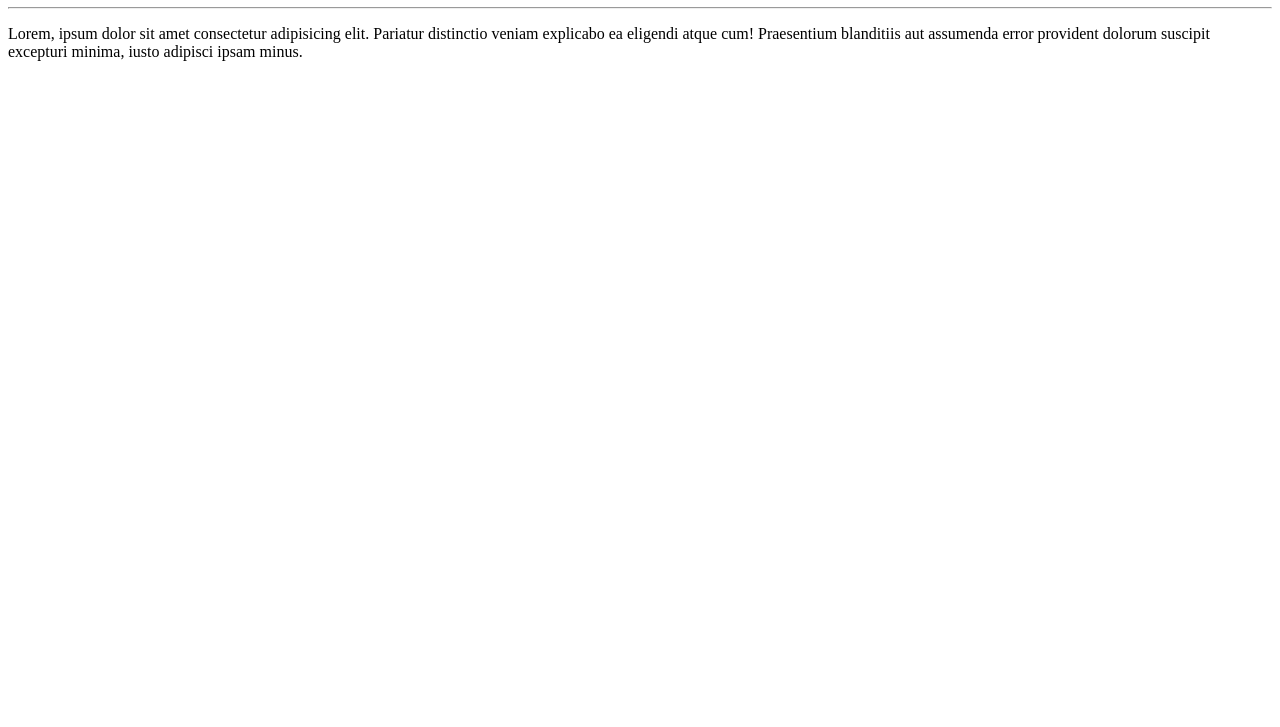
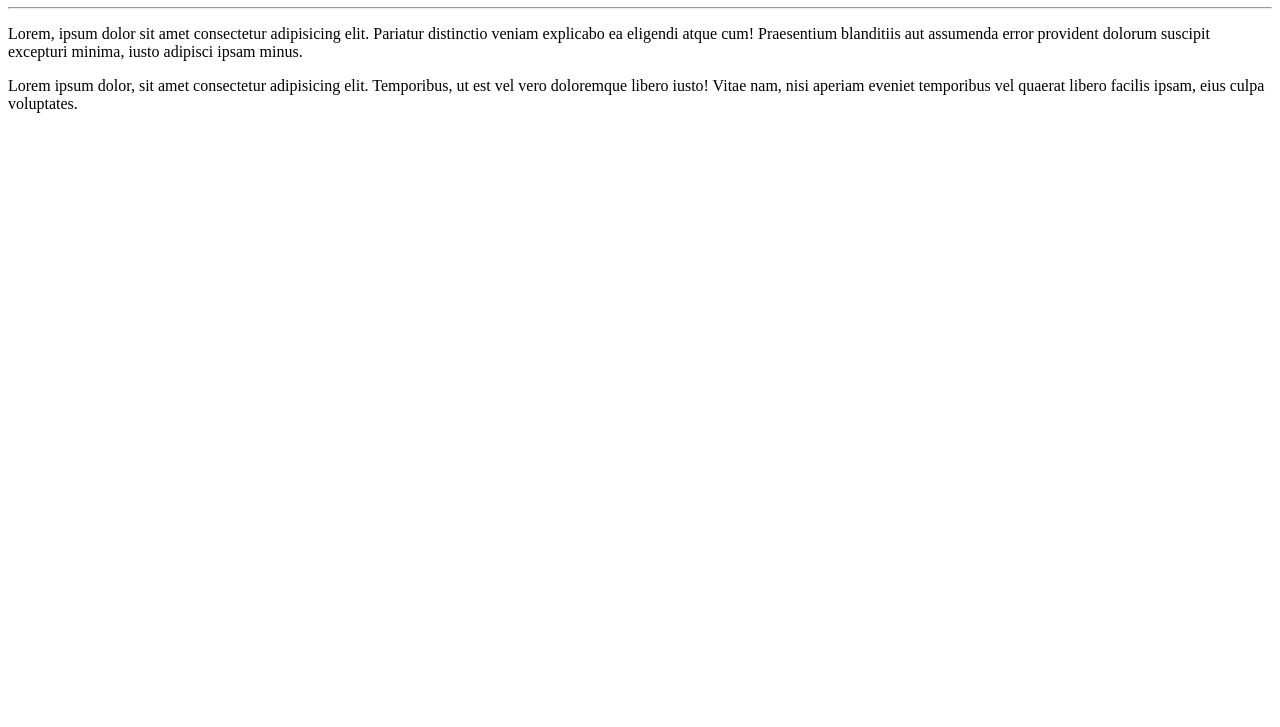
Before and after one commit to pedro0xavier/test-repository, a plain HTML site: page site-exemplo/index.html in a window 1280 px wide. Shown: the part 73-800 px from the top of the page. Drawn offline with Linux system fonts and the light colour scheme.

Commit message:
Adicionei um parágrafo

```diff
--- a/site-exemplo/index.html
+++ b/site-exemplo/index.html
@@ -9,5 +9,6 @@
     <h1>Olá, mundo</h1>
     <hr>
     <p>Lorem, ipsum dolor sit amet consectetur adipisicing elit. Pariatur distinctio veniam explicabo ea eligendi atque cum! Praesentium blanditiis aut assumenda error provident dolorum suscipit excepturi minima, iusto adipisci ipsam minus.</p>
+    <p>Lorem ipsum dolor, sit amet consectetur adipisicing elit. Temporibus, ut est vel vero doloremque libero iusto! Vitae nam, nisi aperiam eveniet temporibus vel quaerat libero facilis ipsam, eius culpa voluptates.</p>
 </body>
 </html>
```
